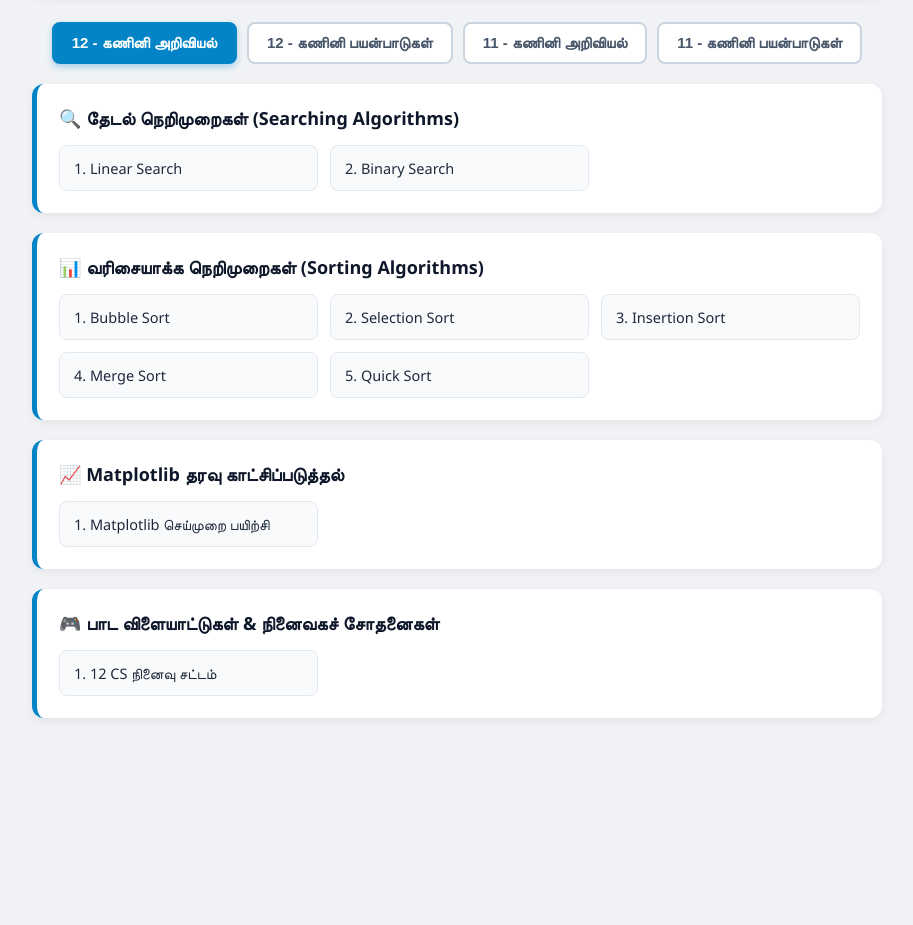
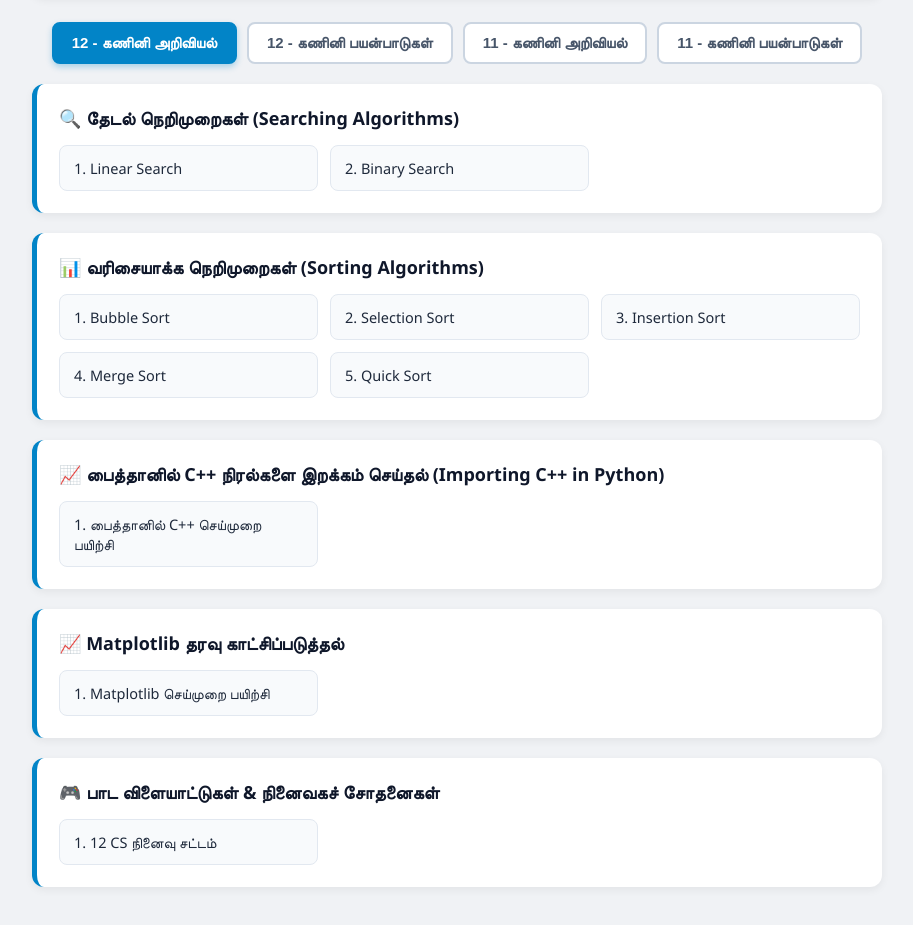
Before and after one commit to balakrishnan-ab/TNCSCASchoollogic, a plain HTML site: page index.html in a window 1280 px wide. Shown: the part 127-1052 px from the top of the page, without its empty margins (183-1096 px from the left). Before the commit the page ends 885 px from the top, so only its background shows below. Drawn offline with Linux system fonts and the light colour scheme.

Commit message:
Update index.html

```diff
--- a/index.html
+++ b/index.html
@@ -166,6 +166,13 @@
             </div>
 
             <div class="card">
+                <h2>📈 பைத்தானில் C++ நிரல்களை இறக்கம் செய்தல் (Importing C++ in Python)</h2>
+                <ul class="link-grid">
+                    <li><a href="class_12_cs_ch_14_importing_c_programs_in_python_bilingual_lab.html">1. பைத்தானில் C++ செய்முறை பயிற்சி</a></li>
+                </ul>
+            </div>
+
+                        <div class="card">
                 <h2>📈 Matplotlib தரவு காட்சிப்படுத்தல்</h2>
                 <ul class="link-grid">
                     <li><a href="matplotlib_12th_cs_lab.html">1. Matplotlib செய்முறை பயிற்சி</a></li>
```
